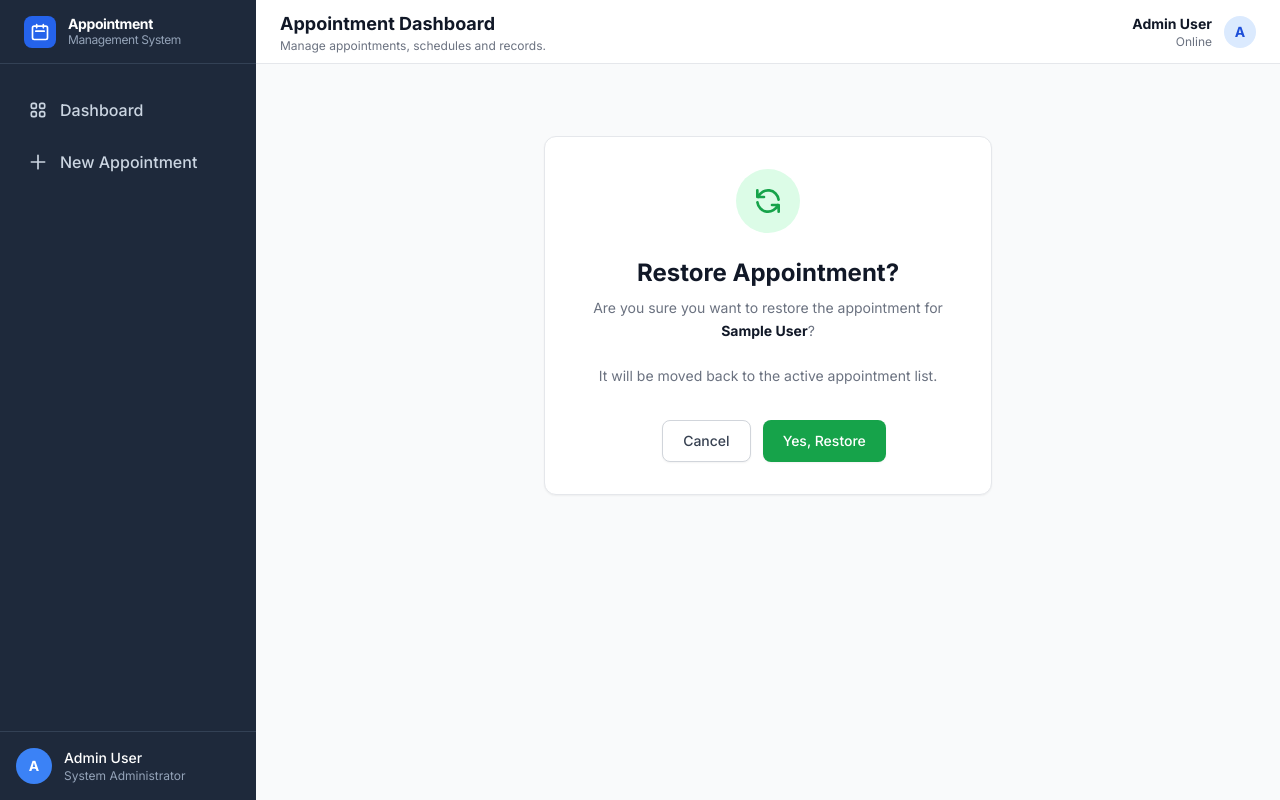
After one commit to bulsu-cjssanjose/Appointment_Booking_System, a Django app: page /appointments/1/restore/ in a window 1280 px wide. The commit adds this page. Run offline with Django 5.2, Linux system fonts and the light colour scheme; tables that the repository leaves empty hold one stand-in row (values such as "Sample post"); some libraries are stand-ins or nearby versions.

Commit message:
added restore

```diff
--- /dev/null
+++ b/appointments/templates/appointments/appointment_confirm_restore.html
@@ -0,0 +1,29 @@
+{% extends 'appointments/base.html' %}
+
+{% block title %}Restore Appointment | Appointment System{% endblock %}
+
+{% block content %}
+<div class="max-w-md mx-auto mt-10">
+    <div class="bg-white rounded-xl shadow-sm border border-gray-200 p-8 text-center">
+        <div class="mx-auto flex items-center justify-center h-16 w-16 rounded-full bg-green-100 mb-6">
+            <svg class="h-8 w-8 text-green-600" fill="none" stroke="currentColor" viewBox="0 0 24 24"><path stroke-linecap="round" stroke-linejoin="round" stroke-width="2" d="M4 4v5h.582m15.356 2A8.001 8.001 0 004.582 9m0 0H9m11 11v-5h-.581m0 0a8.003 8.003 0 01-15.357-2m15.357 2H15"></path></svg>
+        </div>
+
+        <h2 class="text-2xl font-bold text-gray-900 mb-2">Restore Appointment?</h2>
+        <p class="text-gray-500 text-sm mb-8 leading-relaxed">
+            Are you sure you want to restore the appointment for <strong class="text-gray-900">{{ appointment.client.full_name }}</strong>? <br><br>
+            It will be moved back to the active appointment list.
+        </p>
+
+        <form method="post" class="flex justify-center space-x-3">
+            {% csrf_token %}
+            <a href="{% url 'appointment_list' %}?archived=true" class="bg-white border border-gray-300 text-gray-700 px-5 py-2.5 rounded-lg shadow-sm hover:bg-gray-50 transition font-medium text-sm">
+                Cancel
+            </a>
+            <button type="submit" class="bg-green-600 text-white px-5 py-2.5 rounded-lg shadow-sm hover:bg-green-700 transition font-medium text-sm">
+                Yes, Restore
+            </button>
+        </form>
+    </div>
+</div>
+{% endblock %}
--- a/appointments/urls.py
+++ b/appointments/urls.py
@@ -7,4 +7,5 @@ urlpatterns = [
     path('<int:pk>/', views.appointment_detail, name='appointment_detail'),
     path('<int:pk>/edit/', views.appointment_update, name='appointment_update'),
     path('<int:pk>/delete/', views.appointment_delete, name='appointment_delete'),
+    path('<int:pk>/restore/', views.appointment_restore, name='appointment_restore'),
 ]
--- a/appointments/views.py
+++ b/appointments/views.py
@@ -6,44 +6,42 @@ from .models import Appointment
 from .forms import AppointmentForm
 
 def appointment_list(request):
-    #Base Query (Select related para mabilis i-render)
+    # Base Query
     queryset = Appointment.objects.select_related('client', 'service').all()
 
-    #Kunin ang mga filter mula sa URL
+    # Kunin ang mga filter mula sa URL
     search_query = request.GET.get('q', '').strip()
     status_filter = request.GET.get('status', 'all')
     show_archived = request.GET.get('archived') == 'true'
 
-    #Filter Logic
+    # Filter Logic
     if show_archived:
-        # Kung naka-check ang Archived, titingnan lang natin yung mga archived
         queryset = queryset.filter(is_archived=True)
     else:
-        # Default: Ipakita lang yung mga active (hindi archived)
         queryset = queryset.filter(is_archived=False)
 
-    #Search by Name or Service
+    # Search by Name or Service
     if search_query:
         queryset = queryset.filter(
             Q(client__full_name__icontains=search_query) |
             Q(service__name__icontains=search_query)
         )
 
-    #Status Filter
+    # Status Filter
     if status_filter and status_filter != 'all':
         queryset = queryset.filter(status=status_filter)
 
-    #Ordering (chronological para sa schedule)
+    # Ordering
     queryset = queryset.order_by('scheduled_at')
 
-    #Stats Cards (Hiwalay na bilang para hindi maapektuhan ng search)
+    # Stats Cards
     total_count = Appointment.objects.filter(is_archived=False).count()
     active_count = Appointment.objects.filter(is_archived=False, status='scheduled').count()
 
     context = {
         'appointments': queryset,
-        'total_appointments': total_count,   # Para sa stats card
-        'active_appointments': active_count, # Para sa stats card
+        'total_appointments': total_count,
+        'active_appointments': active_count,
         'search_query': search_query,
         'status_filter': status_filter,
         'show_archived': show_archived,
@@ -83,7 +81,7 @@ def appointment_update(request, pk):
     return render(request, 'appointments/appointment_form.html', {
         'form': form,
         'is_update': True,
-        'appointment': appointment # Ipinasa natin para magamit sa title ng form
+        'appointment': appointment
     })
 
 
@@ -98,3 +96,16 @@ def appointment_delete(request, pk):
         return redirect('appointment_list')
 
     return render(request, 'appointments/appointment_confirm_delete.html', {'appointment': appointment})
+
+
+# ITO YUNG BAGONG FUNCTION - Tama na ang indentation
+def appointment_restore(request, pk):
+    appointment = get_object_or_404(Appointment, pk=pk)
+    if request.method == 'POST':
+        appointment.is_archived = False
+        appointment.archived_at = None
+        appointment.save()
+        messages.success(request, "Appointment restored successfully.")
+        return redirect('appointment_list')
+
+    return render(request, 'appointments/appointment_confirm_restore.html', {'appointment': appointment})
```
Also changed, not shown: appointments/templates/appointments/appointment_list.html (+5 -13 lines).
